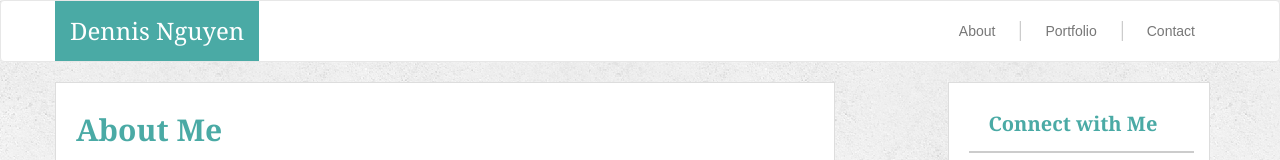
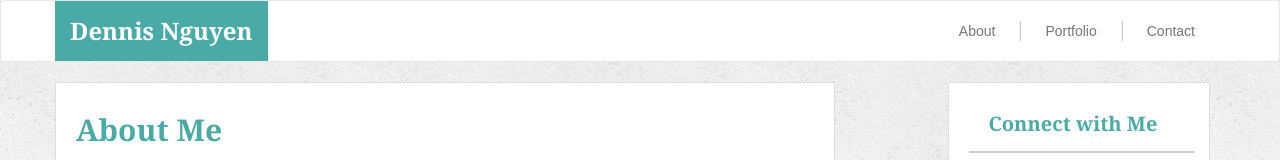
Before and after one commit to dennis-nguyen/Bootstrap-Portfolio, a plain HTML site: page contact.html in a window 1280 px wide. Shown: the top 160 px of the page. Drawn offline with nearby package versions, Linux system fonts and the light colour scheme.

Commit message:
Fixed Name

```diff
--- a/contact.html
+++ b/contact.html
@@ -20,7 +20,7 @@
                         <span class="icon-bar"></span>
                         <span class="icon-bar"></span>
                     </button>
-                    <div class="navbar-brand"><span class="white">Dennis Nguyen</span></div>
+                    <div class="navbar-brand"><span class="white"><strong>Dennis Nguyen</strong></span></div>
                 </div>
                 <div id="navbar" class="navbar-collapse collapse">
                     <ul class="nav navbar-nav navbar-right">
```
Also changed, not shown: index.html (+1 -1 lines), portfolio.html (+1 -1 lines).
